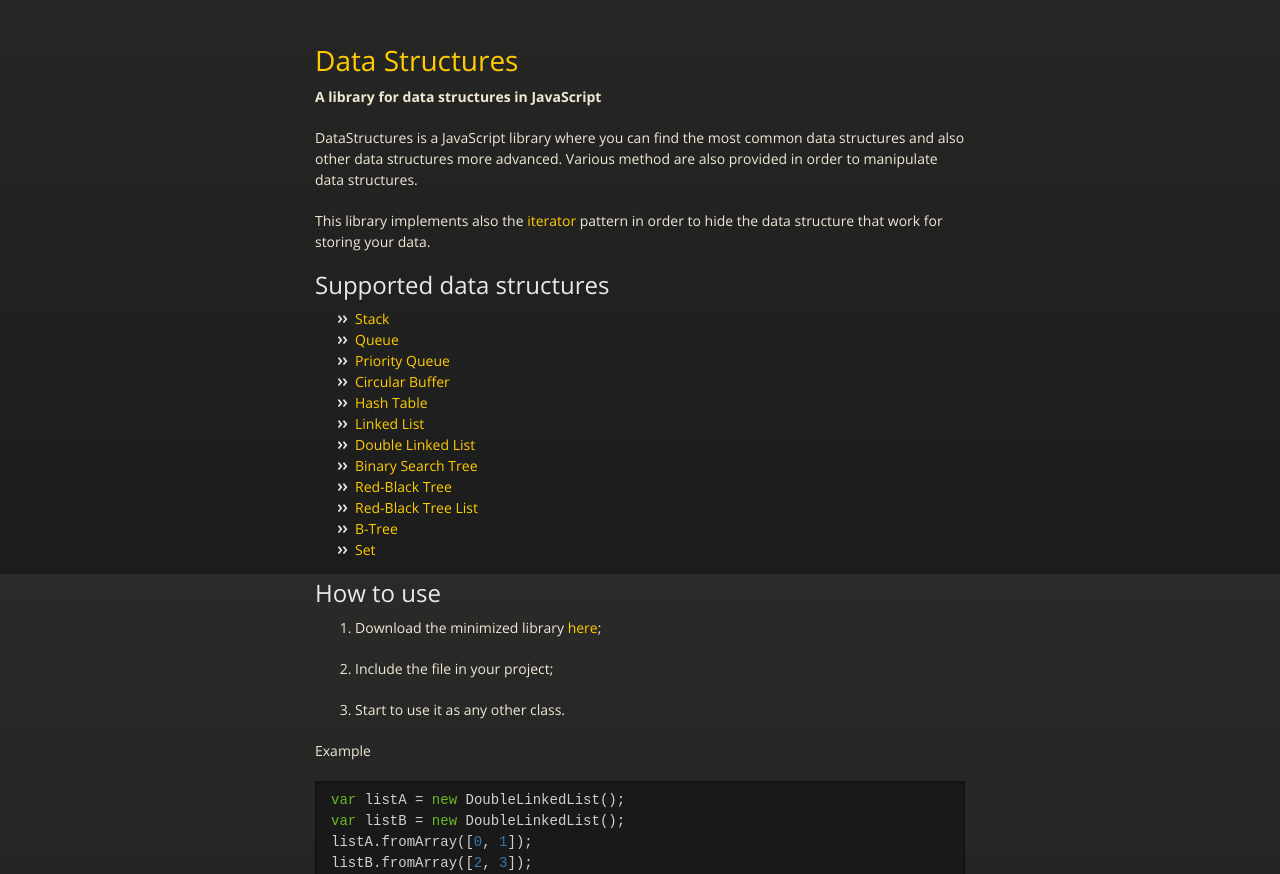
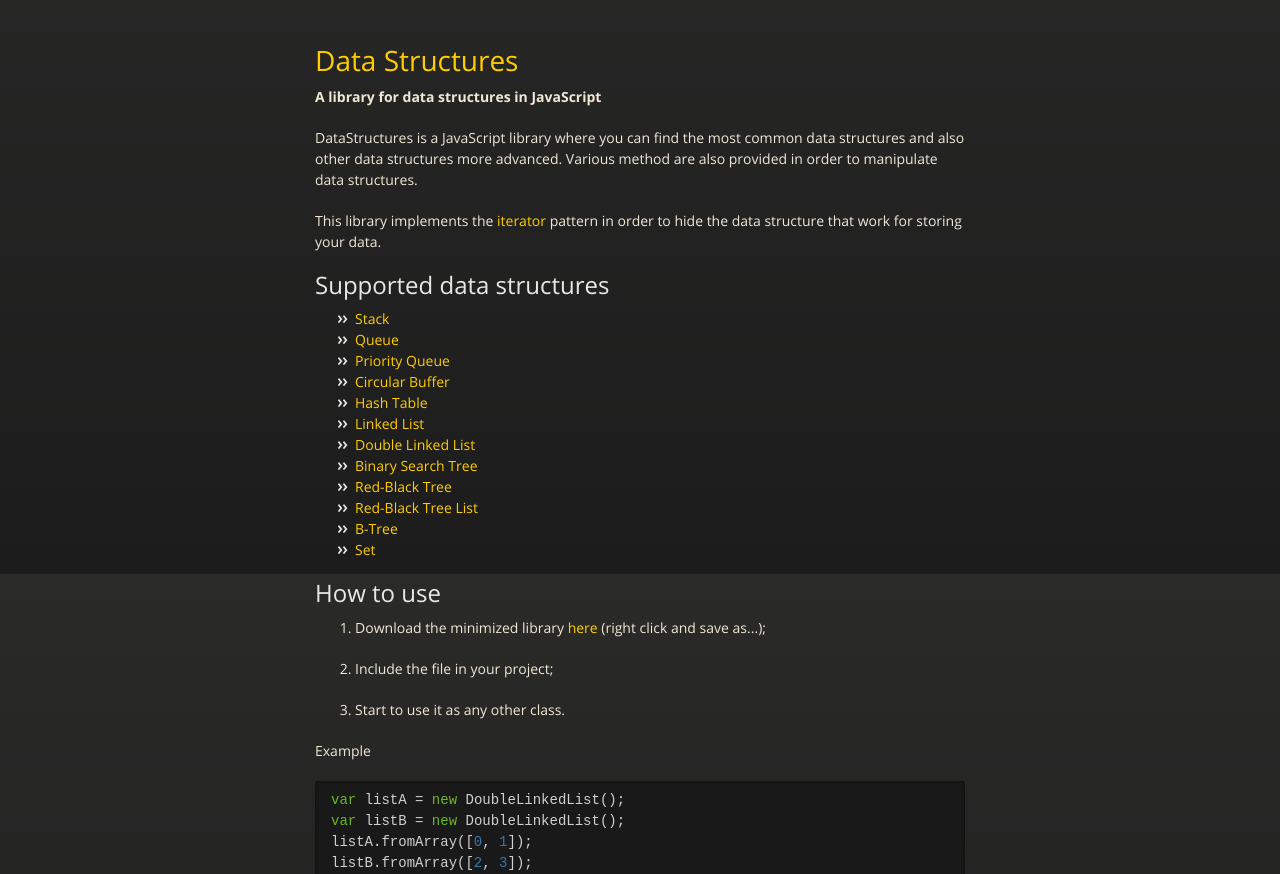
Before and after one commit to Bishop92/JavaScript-Data-Structures, a plain HTML site: page index.html in a window 1280 px wide. Shown: the part 226-1100 px from the top of the page. Drawn offline with nearby package versions, Linux system fonts and the light colour scheme.

```diff
--- a/index.html
+++ b/index.html
@@ -47,7 +47,7 @@
 <p>DataStructures is a JavaScript library where you can find the most common data structures and also other data
 structures more advanced. Various method are also provided in order to manipulate data structures.</p>
 
-<p>This library implements also the <a href="http://en.wikipedia.org/wiki/Iterator_pattern">iterator</a> pattern in order to hide
+<p>This library implements the <a href="http://en.wikipedia.org/wiki/Iterator_pattern">iterator</a> pattern in order to hide
 the data structure that work for storing your data.</p>
 
 <h2>
@@ -70,7 +70,7 @@
 <a name="how-to-use" class="anchor" href="#how-to-use"><span class="octicon octicon-link"></span></a>How to use</h2>
 
 <ol>
-<li><p>Download the minimized library <a href="https://github.com/Bishop92/JavaScript-Data-Structures/blob/master/DataStructuresMinimized.js">here</a>;</p></li>
+<li><p>Download the minimized library <a href="https://raw.githubusercontent.com/Bishop92/JavaScript-Data-Structures/master/DataStructuresMinimized.js">here</a> (right click and save as...);</p></li>
 <li><p>Include the file in your project;</p></li>
 <li><p>Start to use it as any other class.</p></li>
 </ol><p>Example</p>
```
Also changed, not shown: params.json (+1 -1 lines).
